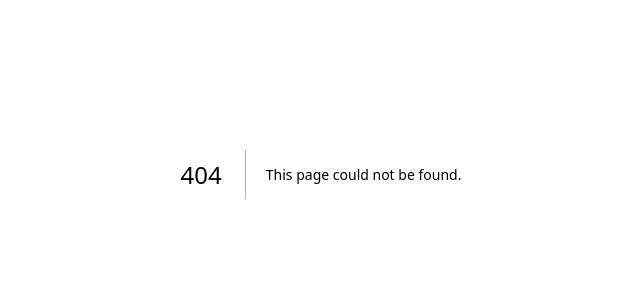
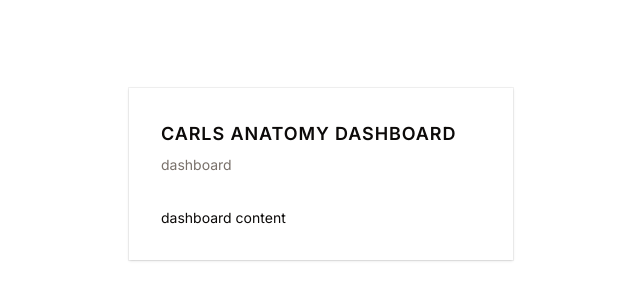
Before and after one commit to carlsondultra/carlsanatomy, a Next.js app: page /dashboard in a window 1280 px wide. Before the commit this address had no page. Shown: the part 226-526 px from the top of the page, without its empty margins (319-959 px from the left). Built offline with nearby package versions, Linux system fonts and the light colour scheme.

Commit message:
created dashboard route

```diff
--- /dev/null
+++ b/app/dashboard/page.tsx
@@ -0,0 +1,25 @@
+import {
+  Card,
+  CardContent,
+  CardDescription,
+  CardHeader,
+  CardTitle,
+} from "@/components/ui/card"
+
+export default function Home() {
+  return (
+    <div className="min-h-screen flex items-center justify-center p-4">
+      <Card className="max-w-sm w-full">
+        <CardHeader>
+          <CardTitle>carls anatomy dashboard</CardTitle>
+          <CardDescription>
+            dashboard
+          </CardDescription>
+        </CardHeader>
+        <CardContent>
+            dashboard content
+        </CardContent>
+      </Card>
+    </div>
+  )
+}
```
